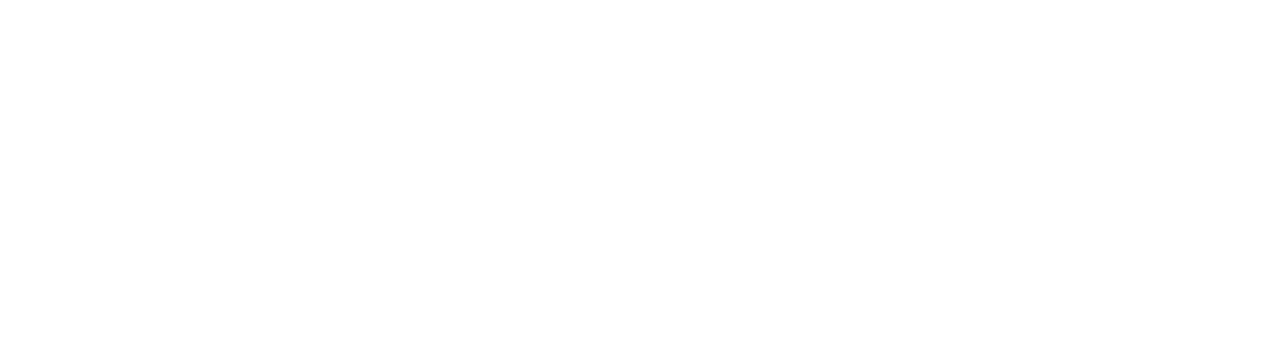
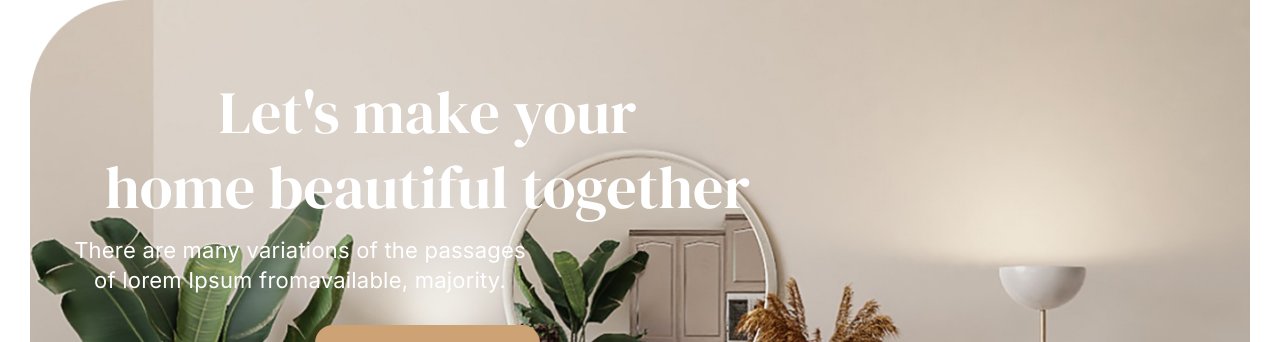
Before and after one commit to AzizbekGayratov/Uy-ishi-5dars-7oy-, a React (Vite) app: page /project in a window 1280 px wide. Before the commit this address led to /project/Bathroom. Shown: the part 610-952 px from the top of the page. Before the commit the page ends 800 px from the top, so only its background shows below. Built offline with nearby package versions, Linux system fonts and the light colour scheme; no server answers.

Commit message:
+ redirect

```diff
--- a/src/App.jsx
+++ b/src/App.jsx
@@ -89,7 +89,7 @@
         <Route path="/services" element={<Services />} />
         <Route path="/project/*" element={<Project />}>
           <Route path=":id" element={<Toggler />} />
-          <Route path="*" element={<Navigate to="Bathroom" />} />
+          <Route path="*" element={<Home />} />
         </Route>
         <Route path="*" element={<Navigate to="/" />} />
       </Routes>
```
